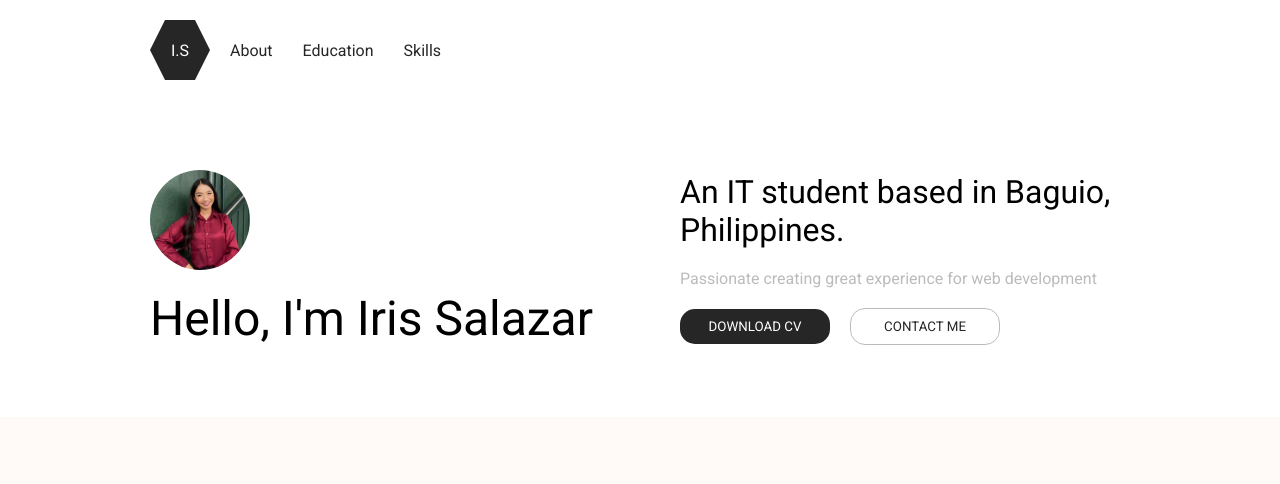
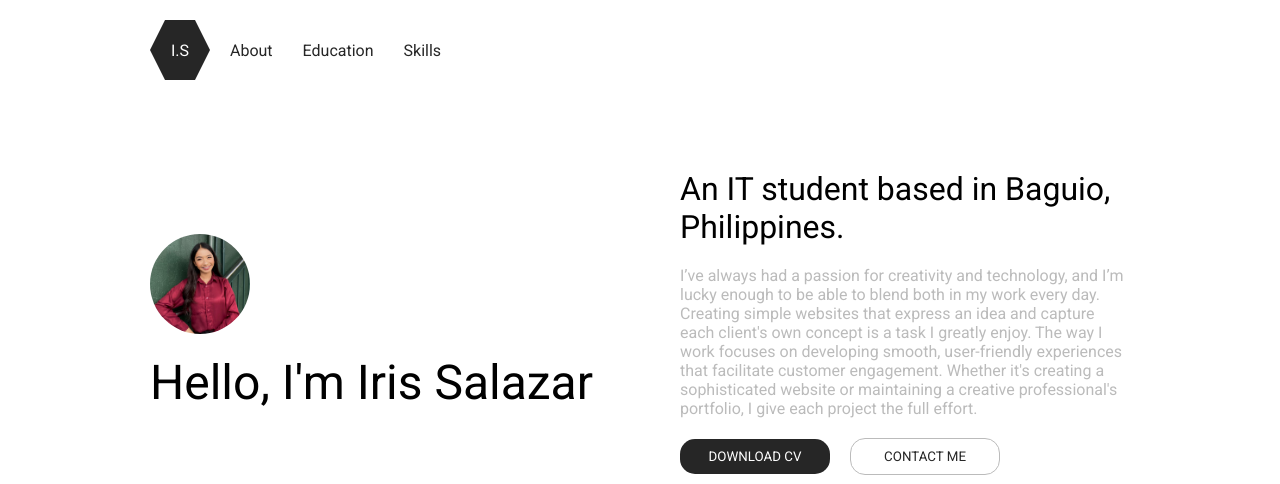
Before and after one commit to SalazarIris/portfolio, a plain HTML site: page index.html in a window 1280 px wide. Shown: the top 484 px of the page. Drawn offline with nearby package versions, Linux system fonts and the light colour scheme.

Commit message:
Update index.html

```diff
--- a/index.html
+++ b/index.html
@@ -121,7 +121,10 @@
 						An IT student based in Baguio, Philippines.
 					</p>
 					<p class="font-color-tertiary">
-						Passionate creating great experience for web development
+						I’ve always had a passion for creativity and technology, and I’m lucky enough to be able to blend both in my work every day.
+						Creating simple websites that express an idea and capture each client's own concept is a task I greatly enjoy. The way I work
+						focuses on developing smooth, user-friendly experiences that facilitate customer engagement. Whether it's creating a sophisticated
+						website or maintaining a creative professional's portfolio, I give each project the full effort.
 					</p>
 					<div class="about-right-actions">
 						<button
```
